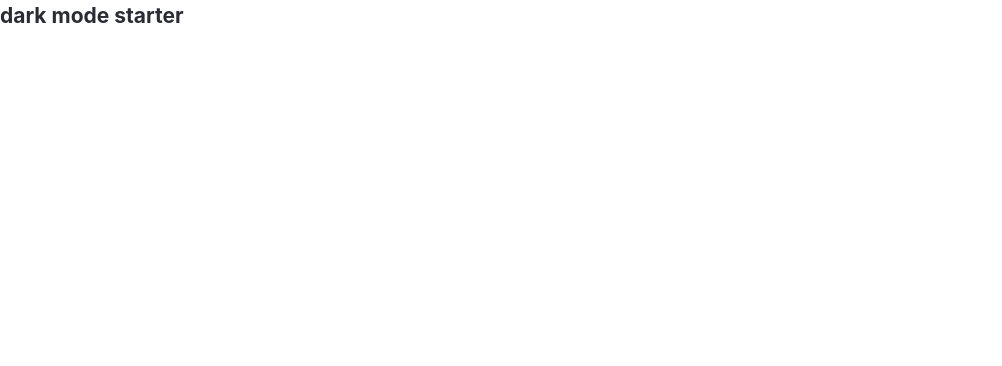
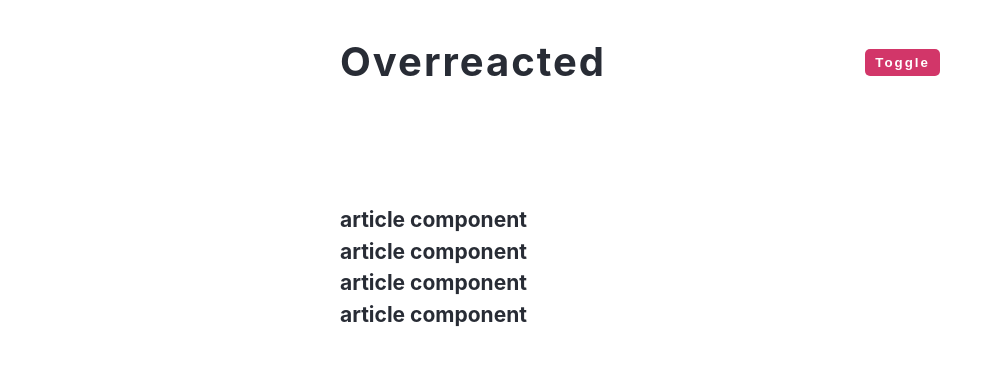
Before and after one commit to dbosnjak94/practice-react-projects, a React (Create React App) app in the folder practice-dark-mode/: page / in a window 1280 px wide. Shown: the top 366 px of the page, without its empty margins (0-1002 px from the left). Built offline with nearby package versions, Linux system fonts and the light colour scheme.

Commit message:
setting up app.js

```diff
--- a/practice-dark-mode/src/App.js
+++ b/practice-dark-mode/src/App.js
@@ -1,9 +1,23 @@
-import React, { useState, useEffect } from 'react'
-import data from './data'
-import Article from './Article'
+import React, { useState, useEffect } from "react";
+import data from "./data";
+import Article from "./Article";
 
 function App() {
-  return <h2>dark mode starter</h2>
+  return (
+    <main>
+      <nav>
+        <div className="nav-center">
+          <h1>overreacted</h1>
+          <button className="btn">toggle</button>
+        </div>
+      </nav>
+      <section className="articles">
+        {data.map((item) => {
+          return <Article key={item.id} {...item} />;
+        })}
+      </section>
+    </main>
+  );
 }
 
-export default App
+export default App;
```
